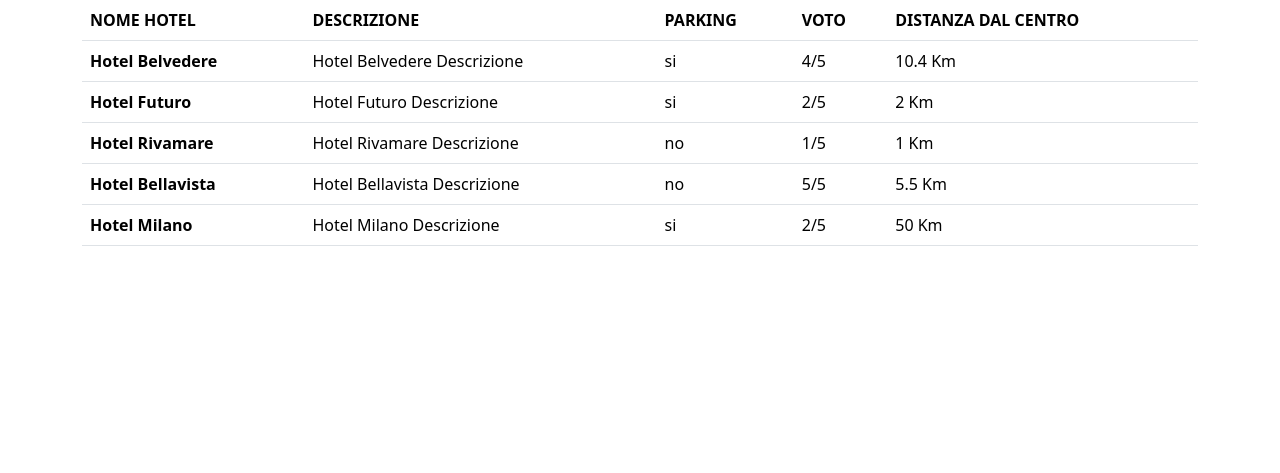
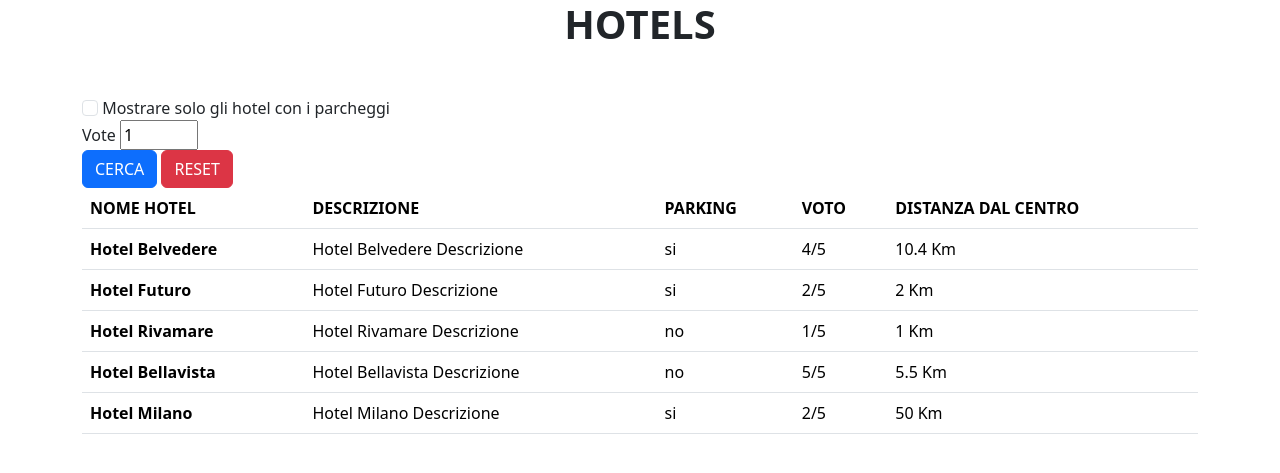
Before and after one commit to GiorgioDordo/php-hotel, a PHP site: page /?vote=1 in a window 1280 px wide. Shown: the top 473 px of the page. Run offline with PHP 8.4, Linux system fonts and the light colour scheme.

Commit message:
added vote and parking filters

```diff
--- a/index.php
+++ b/index.php
@@ -1,5 +1,4 @@
 <?php
-
 $hotels = [
 
     [
@@ -37,9 +36,34 @@ $hotels = [
         'vote' => 2,
         'distance_to_center' => 50
     ],
-
 ];
 
+$filteredHotels;
+
+if (isset($_GET["isParking"]) && $_GET["isParking"] === "on") {
+    // var_dump("hotel con parcheggio selezionati");
+    $filteredHotels = [];
+    foreach ($hotels as $hotel) {
+        if ($hotel["parking"] == true) {
+            $filteredHotels[] = $hotel;
+        }
+    }
+} else {
+    // var_dump("selezionati tutti gli hotel");
+    $filteredHotels = $hotels;
+}
+
+if (isset($_GET["vote"]) && ($_GET["vote"] >= 1 && $_GET["vote"] <= 5)) {
+    $currentArray = [];
+
+    foreach ($filteredHotels as $hotel) {
+        if ($hotel["vote"] >= $_GET["vote"]) {
+            $currentArray[] = $hotel;
+        }
+    }
+
+    $filteredHotels = $currentArray;
+}
 ?>
 
 <!DOCTYPE html>
@@ -48,14 +72,35 @@ $hotels = [
 <head>
     <meta charset="UTF-8">
     <meta name="viewport" content="width=device-width, initial-scale=1.0">
-    <title>Document</title>
+    <title>PHP HOTEL</title>
     <link href="https://cdn.jsdelivr.net/npm/bootstrap@5.3.3/dist/css/bootstrap.min.css" rel="stylesheet"
         integrity="sha384-QWTKZyjpPEjISv5WaRU9OFeRpok6YctnYmDr5pNlyT2bRjXh0JMhjY6hW+ALEwIH" crossorigin="anonymous">
 </head>
 </head>
 
 <body>
-    <main class="container">
+    <header class="text-center mb-5">
+        <h1><strong>HOTELS</strong></h1>
+    </header>
+    <main>
+        <div class="container">
+            <form action="index.php" method="GET">
+                <div>
+                    <input class="form-check-input" type="checkbox" id="parking" name="isParking">
+                    <label for="parking" class="form-check-label">Mostrare solo gli hotel con i parcheggi</label>
+                </div>
+                <div>
+                    <label for="vote">Vote</label>
+                    <input type="number" id="vote" name="vote" min="0" max="5" value="<?= $_GET["vote"] ?>">
+                </div>
+                <div>
+                    <button type="submit" class="btn btn-primary">CERCA</button>
+                    <button type="reset" class="btn btn-danger">RESET</button>
+                </div>
+            </form>
+
+        </div>
+        <div class="container">
             <table class="table">
                 <thead>
                     <tr>
@@ -66,8 +111,9 @@ $hotels = [
                         <th scope="col"><strong>DISTANZA DAL CENTRO</strong></th>
                     </tr>
                 </thead>
+
                 <tbody>
-                <?php foreach ($hotels as $hotel) { ?>
+                    <?php foreach ($filteredHotels as $hotel) { ?>
                     <tr>
                         <th><?= $hotel["name"]; ?></th>
                         <td><?= $hotel["description"]; ?></td>
@@ -78,7 +124,7 @@ $hotels = [
                     <?php } ?>
                 </tbody>
             </table>
-
+        </div>
     </main>
 </body>
 
```
Lines whose indentation alone changed are shown as unchanged.
